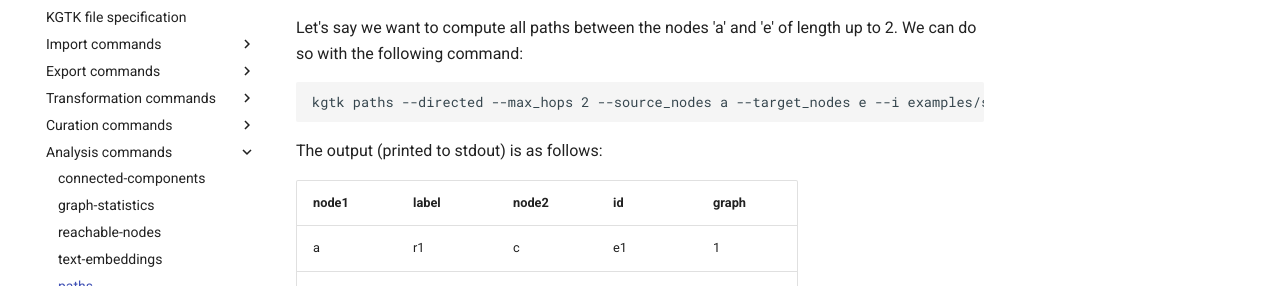
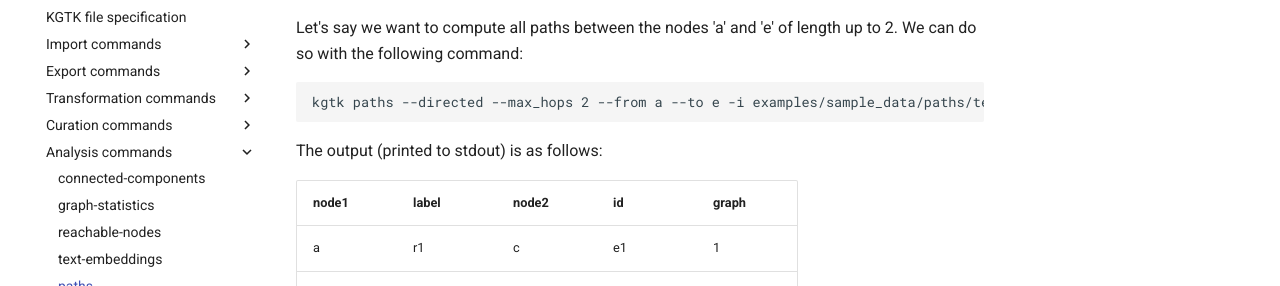
Before and after one commit to usc-isi-i2/kgtk, an MkDocs documentation site: the page built from docs/analysis/paths.md, in a window 1280 px wide and 900 px high, scrolled down 1201 px. Shown: the part 167-453 px from the top of the window. Built offline with MkDocs 1.6.1 and Material for MkDocs 9.7.7, drawn with Linux system fonts in a browser that asks for light colours; comment, search, counter and statistics services are not loaded.

Commit message:
paths documentation update

````diff
--- a/docs/analysis/paths.md
+++ b/docs/analysis/paths.md
@@ -45,7 +45,7 @@ Given the file `examples/sample_data/paths/test.tsv`:
 Let's say we want to compute all paths between the nodes 'a' and 'e' of length up to 2. We can do so with the following command:
 
 ```
-kgtk paths --directed --max_hops 2 --source_nodes a --target_nodes e --i examples/sample_data/paths/test.tsv
+kgtk paths --directed --max_hops 2 --from a --to e -i examples/sample_data/paths/test.tsv
 ```
 
 The output (printed to stdout) is as follows:
````
